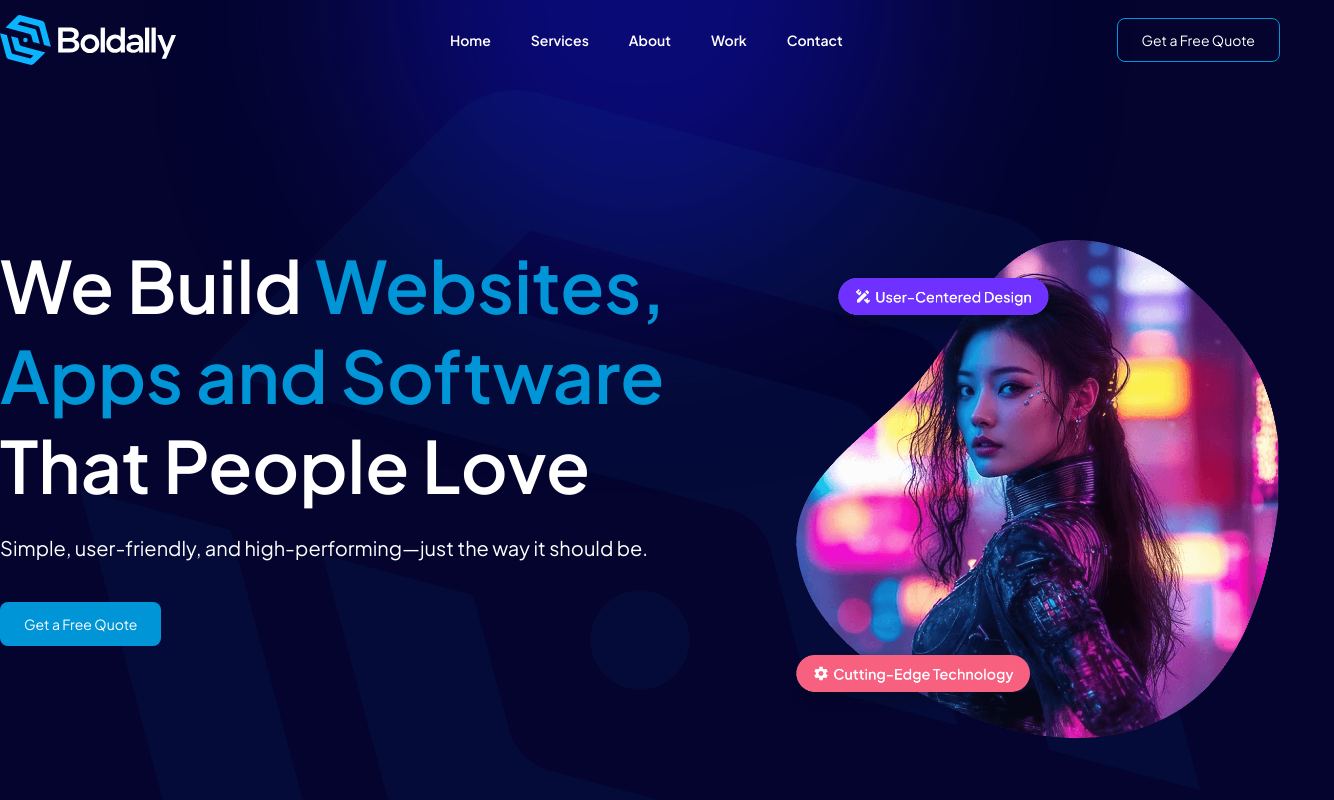
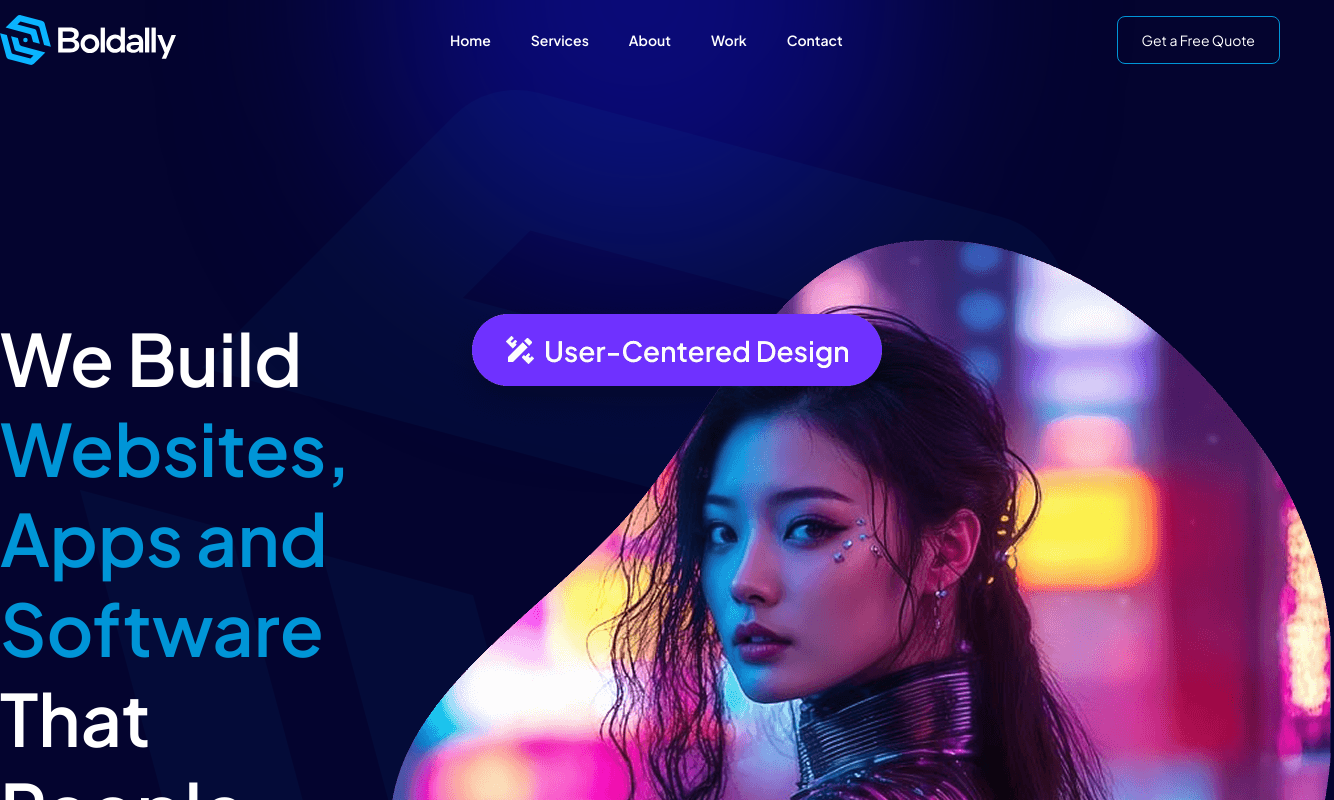
Before and after one commit to gagansday/deploy-only-project-boldally.com-2025, a Next.js app: page / in a window 1280 px wide. Shown: the top 800 px of the page, 1334 px wide, since content can reach past the window. Built offline with nearby package versions, Linux system fonts and the light colour scheme.

Commit message:
update button and hero styles

```diff
--- a/components/sections/home/Hero.tsx
+++ b/components/sections/home/Hero.tsx
@@ -7,7 +7,7 @@ import Link from "next/link";
 export default function Hero() {
   return (
     <section className="py-24">
-      <div className="max-w-7xl w-full mx-auto flex gap-8 justify-center py-16">
+      <div className="max-w-7xl w-full mx-auto flex gap-2 items-center py-16">
         <div className="">
           <h1 className="text-7xl leading-tight font-semibold">
             We Build{" "}
@@ -24,7 +24,7 @@ export default function Hero() {
           </Button>
         </div>
 
-        <Image src={heroImage} width={500} alt="" />
+        <Image src={heroImage} alt="" className="aspect-squarer" />
       </div>
 
       <div className="mt-10 px-20">
--- a/components/ui/button.tsx
+++ b/components/ui/button.tsx
@@ -14,7 +14,7 @@ const buttonVariants = cva(
           "border border-primary hover:bg-primary hover:text-primary-foreground",
       },
       size: {
-        default: "h-11 px-6 py-2 has-[>svg]:px-3",
+        default: "h-12 px-6 py-2 has-[>svg]:px-3",
         lg: "h-10 rounded-md px-6 has-[>svg]:px-4",
         icon: "size-9",
       },
```
